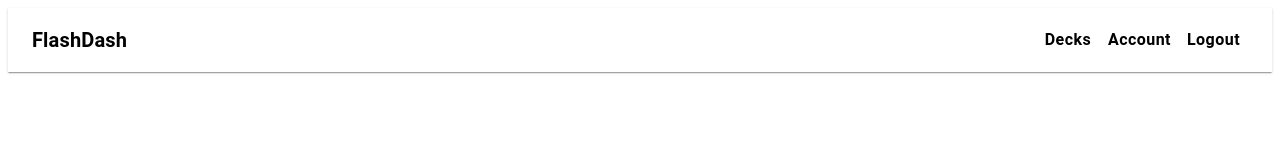
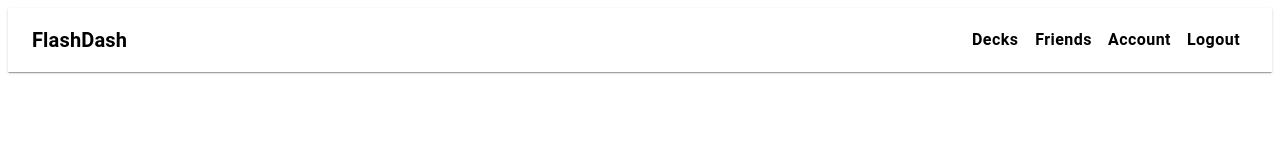
Before and after one commit to P4r1nc3/FlashDash_Frontend, a React (Vite) app: page / in a window 1280 px wide. Shown: the top 160 px of the page. Built offline with nearby package versions, Linux system fonts and the light colour scheme; no server answers; sample sign-in values are in the browser's storage.

Commit message:
Added /friends to routes

```diff
--- a/src/components/Navbar.tsx
+++ b/src/components/Navbar.tsx
@@ -42,6 +42,18 @@ const Navbar = () => {
                                 }}
                             >
                                 Decks
+                            </Button>
+                            <Button
+                                component={Link}
+                                to="/friends"
+                                sx={{
+                                    textTransform: 'none',
+                                    color: 'black',
+                                    fontWeight: 'bold',
+                                    fontSize: '1rem',
+                                }}
+                            >
+                                Friends
                             </Button>
                             <Button
                                 component={Link}
--- a/src/routes.tsx
+++ b/src/routes.tsx
@@ -6,19 +6,21 @@ import DeckManager from './pages/DeckManager';
 import DeckDetails from './pages/DeckDetails';
 import QuizGame from './pages/QuizGame';
 import Account from './pages/Account';
+import Friends from './pages/Friends';
 import NotFound from './pages/NotFound';
 import ProtectedRoute from './components/ProtectedRoute';
 
 const AppRoutes = () => (
     <Routes>
-            <Route path="/" element={<Home />} />
-            <Route path="/login" element={<Login />} />
-            <Route path="/register" element={<Register />} />
-            <Route path="/account" element={<ProtectedRoute><Account /></ProtectedRoute>}/>
-            <Route path="/decks" element={<ProtectedRoute><DeckManager /></ProtectedRoute>}/>
-            <Route path="/decks/:deckId" element={<ProtectedRoute><DeckDetails /></ProtectedRoute>}/>
-            <Route path="/decks/:deckId/quiz" element={<ProtectedRoute><QuizGame /></ProtectedRoute>} />
-            <Route path="*" element={<NotFound />} />
+        <Route path="/" element={<Home />} />
+        <Route path="/login" element={<Login />} />
+        <Route path="/register" element={<Register />} />
+        <Route path="/account" element={<ProtectedRoute><Account /></ProtectedRoute>} />
+        <Route path="/decks" element={<ProtectedRoute><DeckManager /></ProtectedRoute>} />
+        <Route path="/decks/:deckId" element={<ProtectedRoute><DeckDetails /></ProtectedRoute>} />
+        <Route path="/decks/:deckId/quiz" element={<ProtectedRoute><QuizGame /></ProtectedRoute>} />
+        <Route path="/friends" element={<ProtectedRoute><Friends /></ProtectedRoute>} /> {/* Nowa trasa */}
+        <Route path="*" element={<NotFound />} />
     </Routes>
 );
 
```
